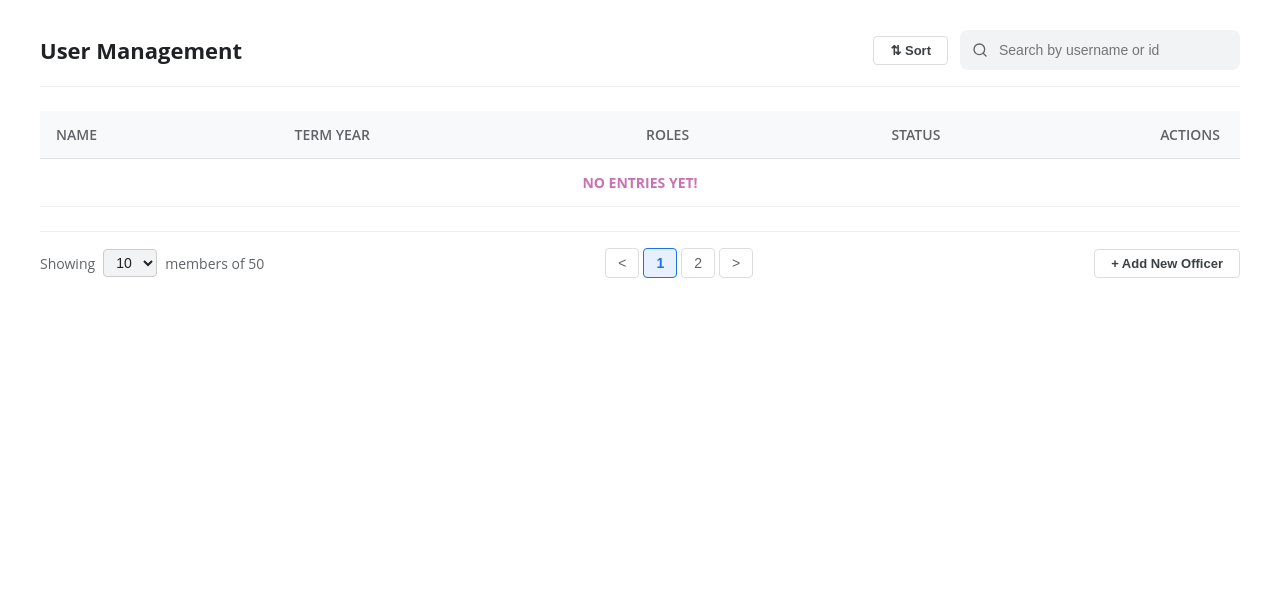
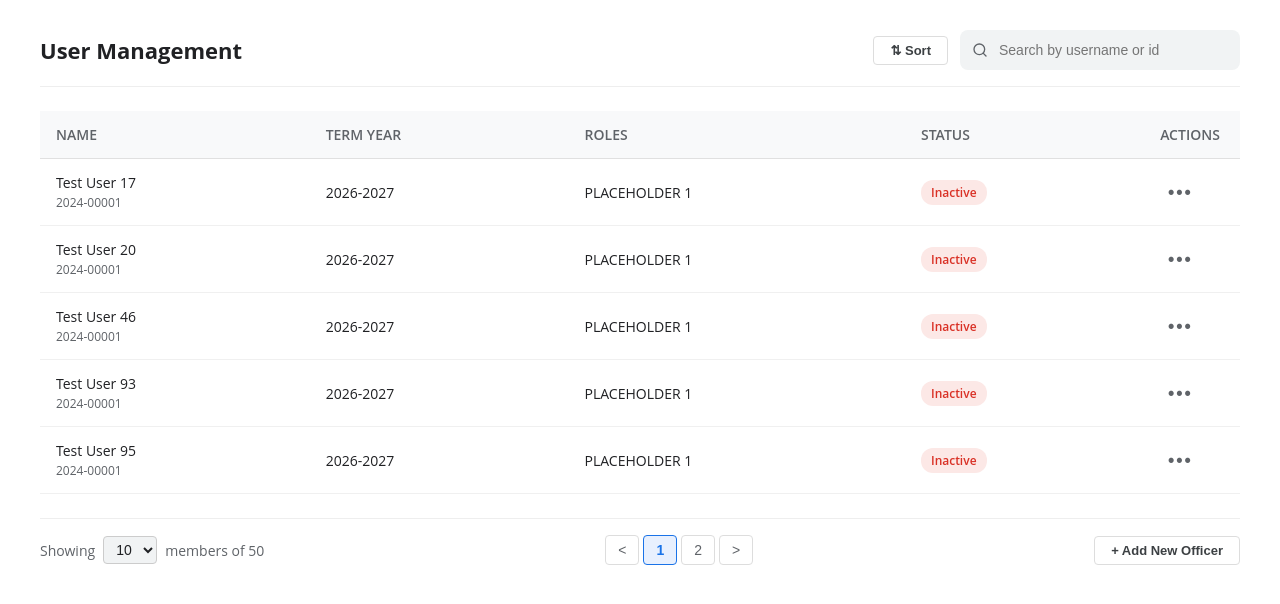
Before and after one commit to Knlvalencia/KrakenVault, a PHP site: page /usermanagement.php in a window 1280 px wide. Shown: the part 70-674 px from the top of the page. Run offline with PHP 8.4, Linux system fonts and the light colour scheme.

Commit message:
added student id in display/ changes in add/edit modal

```diff
--- a/main.js
+++ b/main.js
@@ -107,8 +107,8 @@ document.addEventListener('DOMContentLoaded', () => {
     function openEditModal(row, rowId) {
         const data = JSON.parse(row.getAttribute('data-info'));
 
-        document.getElementById('officerFirstName').value = data.firstName;
-        document.getElementById('officerLastName').value = data.lastName;
+        document.getElementById('officerFullName').value = data.fullName;
+        document.getElementById('officerStudentId').value = data.studentId;
         document.getElementById('officerAge').value = data.age;
         document.getElementById('officerContact').value = data.contact;
         document.getElementById('officerCourse').value = data.course;
@@ -140,10 +140,8 @@ document.addEventListener('DOMContentLoaded', () => {
 
     // Validate and get data (e.g., name, term year, roles)
     function getData() {
-        // let isValid = true;
-
-        const firstName = document.getElementById('officerFirstName').value;
-        const lastName = document.getElementById('officerLastName').value;
+        const fullName = document.getElementById('officerFullName').value;
+        const studentId = document.getElementById('officerStudentId').value;
         const age = document.getElementById('officerAge').value;
         const contact = document.getElementById('officerContact').value;
         const course = document.getElementById('officerCourse').value;
@@ -154,9 +152,8 @@ document.addEventListener('DOMContentLoaded', () => {
         const accessLevel = document.getElementById('officerAccessLevel').value;
 
         return {
-            firstName,
-            lastName,
-            fullName: `${firstName} ${lastName}`,
+            fullName,
+            studentId,
             age,
             contact,
             course,
@@ -176,7 +173,7 @@ document.addEventListener('DOMContentLoaded', () => {
         row.setAttribute('data-info', JSON.stringify(data));
 
         row.innerHTML = `
-            <td>${escapeHTML(data.fullName)}</td>
+            <td>${escapeHTML(data.fullName)} <br> <small>${escapeHTML(data.studentId)}</small></td>
             <td>${escapeHTML(data.termYear)}</td>
             <td>${escapeHTML(data.position)}</td>
             <td data-label="Status"><span class="status-inactive">Inactive</span></td>
@@ -197,7 +194,7 @@ document.addEventListener('DOMContentLoaded', () => {
     function updateRow(rowId, data) {
         const row = tbody.querySelector(`tr[data-id="${rowId}"]`);
         if (row) {
-            row.cells[0].textContent = data.fullName;
+            row.cells[0].innerHTML = `${escapeHTML(data.fullName)} <br> <small style="font-size: 12px; color: #5f6368;">${escapeHTML(data.studentId)}</small>`;
             row.cells[1].textContent = data.termYear;
             row.cells[2].textContent = data.position;
 
@@ -369,12 +366,12 @@ document.addEventListener('DOMContentLoaded', () => {
         }
     });
 
-    // AUTOMATE TEST - Comment the loop at the last part of the code to disable
+    // AUTOMATE TEST - Comment the loop to disable
     function autoTestAddOfficer() {
         addOfficerBtn.click();
 
-        document.getElementById('officerFirstName').value = "Test";
-        document.getElementById('officerLastName').value = "User " + Math.floor(Math.random() * 100);
+        document.getElementById('officerFullName').value = "Test User " + Math.floor(Math.random() * 100);
+        document.getElementById('officerStudentId').value = "2024-00001";
         document.getElementById('officerAge').value = Math.floor(Math.random() * 100);
         document.getElementById('officerContact').value = "123 456 7890";
         document.getElementById('officerCourse').value = "BSIT-IS";
@@ -385,6 +382,11 @@ document.addEventListener('DOMContentLoaded', () => {
         document.getElementById('officerAccessLevel').value = "Viewer";
 
         form.dispatchEvent(new Event('submit'));
+    }
+
+    // Comment this to disable automate test
+    for (var i = 0; i < 5; i++) {
+        autoTestAddOfficer();
     }
 });
 
--- a/usermanagement.php
+++ b/usermanagement.php
@@ -1,7 +1,8 @@
 <?php
-$pageTitle = 'User Management';
-$activePage = 'users';
+    $pageTitle = 'User Management';
+    $activePage = 'users';
 ?>
+
 <!DOCTYPE html>
 <html lang="en">
 <head>
@@ -25,12 +26,12 @@ $activePage = 'users';
                 <input type="hidden" id="editRow" value="">
                 <div class="form-grid">
                     <div class="form-group">
-                        <label>First Name</label>
-                        <input type="text" id="officerFirstName" placeholder="First name..." required>
+                        <label>Full Name</label>
+                        <input type="text" id="officerFullName" placeholder="Full name..." required>
                     </div>
                     <div class="form-group">
-                        <label>Last Name</label>
-                        <input type="text" id="officerLastName" placeholder="Last name..." required>
+                        <label>Student ID</label>
+                        <input type="text" id="officerStudentId" placeholder="e.g., 20XX-00001" required>
                     </div>
                     <div class="form-group">
                         <label>Age</label>
--- a/users.css
+++ b/users.css
@@ -118,6 +118,13 @@ tr:has(.actions-menu.active) {
 }
 
 .file-table tbody tr:hover {background-color: #f8f9fa;}
+
+.file-table td:first-child small {
+    display: inline-block;
+    font-size: 12px;
+    color: #5f6368;
+    margin-top: 2px;
+}
 
 /* STATUS BADGES */
 .status-inactive {
@@ -658,6 +665,10 @@ tr:has(.actions-menu.active) {
         font-size: 14px;
     }
 
+    .file-table td:first-child small {
+        font-size: 14px; /* Not really sure what should it look like in mobile view */
+    }
+
     .file-table td:last-child {border-bottom: none;}
 
     .file-table td:before {
```
Also changed, not shown: index.php (deleted).
